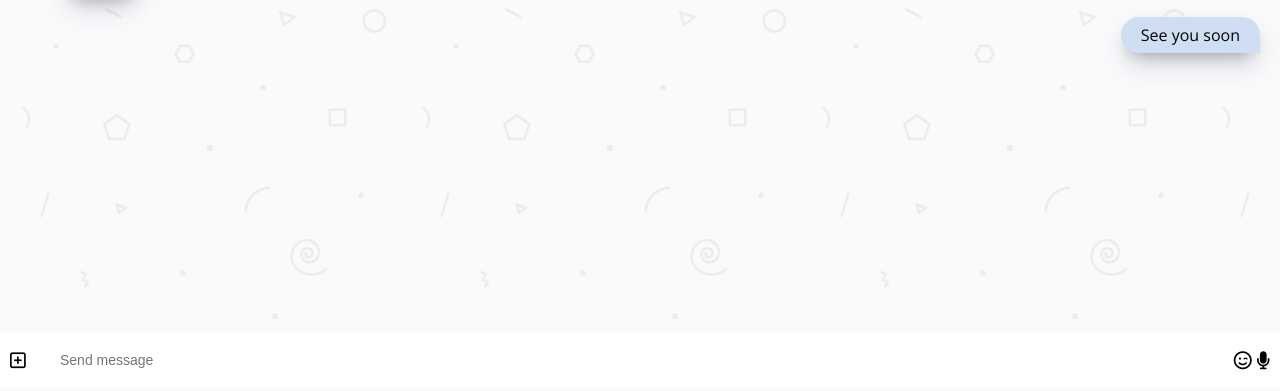
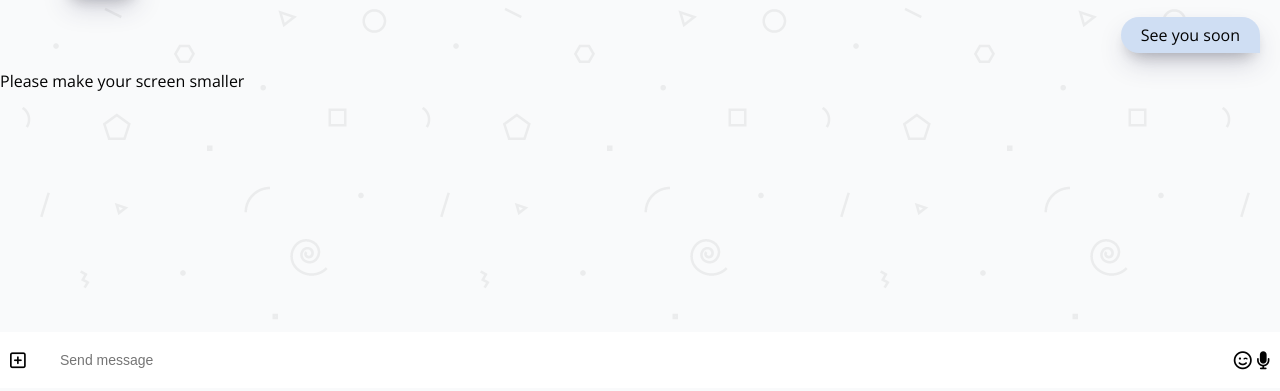
Before and after one commit to Jeongmin-GO/kakao-clone-v2, a plain HTML site: page chat.html in a window 1280 px wide. Shown: the part 412-803 px from the top of the page. Drawn offline with nearby package versions, Linux system fonts and the light colour scheme.

Commit message:
Add smaller div

```diff
--- a/chat.html
+++ b/chat.html
@@ -100,6 +100,9 @@
             </span>
         </div>
     </div>
+    <div class="bigScreen">
+        <span class="bigScreen__text">Please make your screen smaller</span>
+    </div>
 </body>
 
 </html>
```
Also changed, not shown: find.html (+3 -0 lines), friends.html (+3 -0 lines), index.html (+3 -0 lines), more.html (+3 -0 lines), settings.html (+3 -0 lines).
